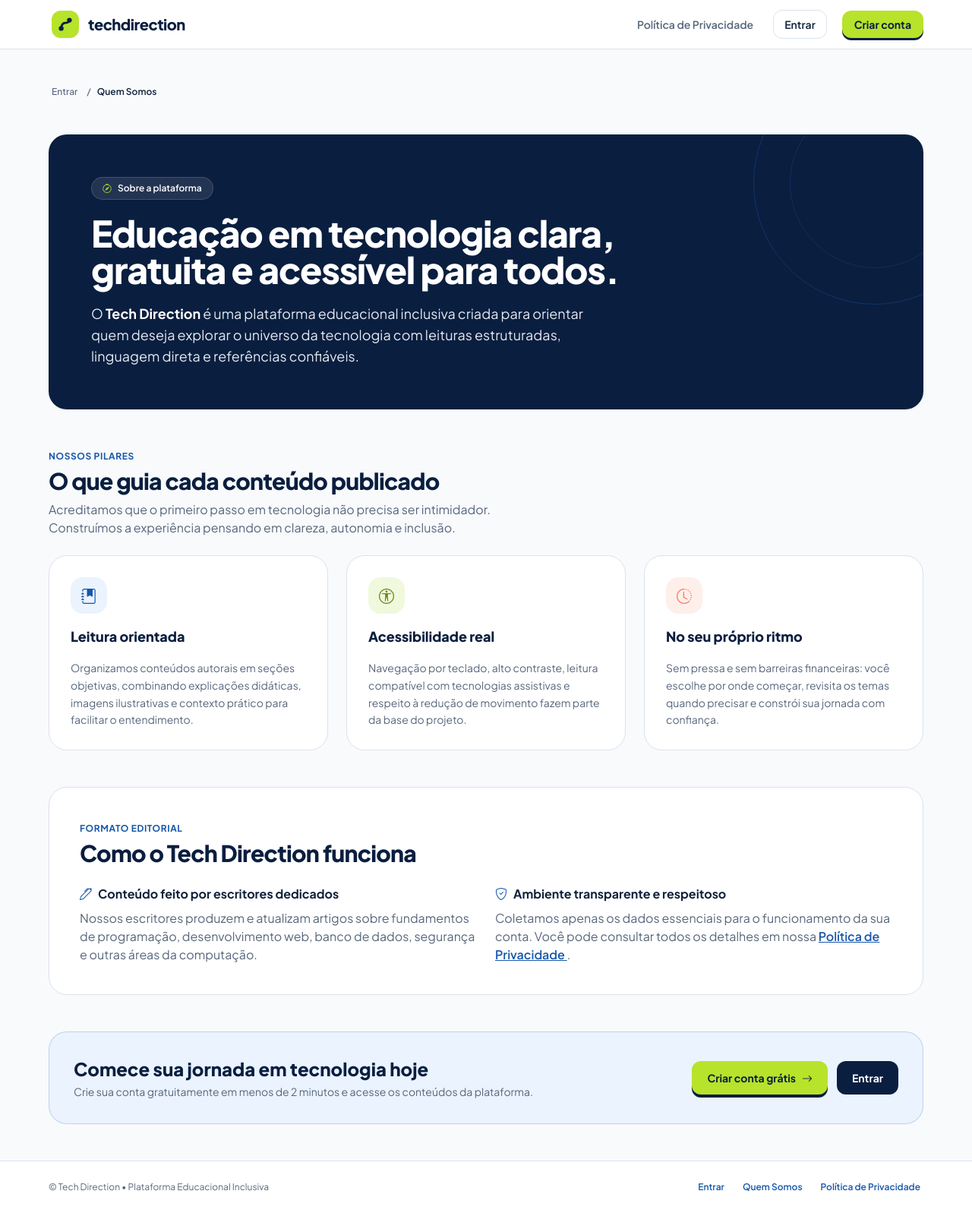
After one commit to DevFernando06/Tech-Direction, a Flask app: page /quem-somos in a window 1280 px wide. The commit adds this page. Shown: the whole page at 76% size. Run offline with Flask 3, Linux system fonts and the light colour scheme; some libraries are stand-ins or nearby versions.

Commit message:
feat(navegacao): remove links mortos e cria paginas institucionais
    - Remove links mortos (href='#') do header, footer e telas de autenticacao
    - Cria rotas e templates para 'Quem Somos' e 'Politica de Privacidade'
    - Ajusta checkbox de termos no cadastro para linkar na Politica de Privacidade
    - Corrige acao de sair da conta no perfil para chamar rota de logout

```diff
--- a/app.py
+++ b/app.py
@@ -174,6 +174,7 @@ def injetar_usuario():
     """Deixa o nome e as iniciais disponíveis em TODOS os templates (header, sidebar...)."""
     nome = session.get("nome", "")
     return {
+        "usuario_logado": "usuario_id" in session,
         "usuario_nome": nome,
         "usuario_iniciais": iniciais(nome),
         "modo_dev_sem_login": app.config.get("MODO_DEV_SEM_LOGIN", False),
@@ -293,7 +294,7 @@ def cad_user_post():
     elif len(senha) < TAMANHO_MIN_SENHA:
         erro = f"A senha deve ter pelo menos {TAMANHO_MIN_SENHA} caracteres."
     elif not aceitou_termos:
-        erro = "Você precisa aceitar os Termos de Uso e a Política de Privacidade."
+        erro = "Você precisa aceitar a Política de Privacidade."
     elif buscar_por_email(email):
         erro = "Esse e-mail já está cadastrado."
 
@@ -677,6 +678,17 @@ def perfil_post():
     return redirect(url_for("perfil"))
 
 
+# ---------- PÁGINAS INSTITUCIONAIS (PÚBLICAS) ----------
+@app.get("/quem-somos")
+def quem_somos():
+    return render_template("quem_somos.html")
+
+
+@app.get("/politica-de-privacidade")
+def politica_privacidade():
+    return render_template("politica_privacidade.html")
+
+
 @app.get("/logout")
 def logout():
     session.clear()
--- a/templates/perfil.html
+++ b/templates/perfil.html
@@ -231,7 +231,7 @@
 
                     <footer class="mt-6 pt-6 border-t border-line">
                         <a
-                            href="{{ url_for('login') }}"
+                            href="{{ url_for('logout') }}"
                             class="w-full py-2.5 px-4 rounded-xl text-danger hover:bg-red-50 font-semibold text-xs sm:text-sm flex items-center justify-center gap-1.5 transition-colors focus-visible:outline-none focus-visible:ring-2 focus-visible:ring-danger"
                         >
                             <i class="bi bi-box-arrow-right" aria-hidden="true"></i>
--- /dev/null
+++ b/templates/quem_somos.html
@@ -0,0 +1,229 @@
+{% extends 'base.html' %}
+
+{% block title %}Quem Somos - Tech Direction{% endblock %}
+
+{% block header %}
+    {% if usuario_logado %}
+        {% include 'partils/header.html' %}
+    {% else %}
+        <header class="sticky top-0 z-40 bg-white/95 backdrop-blur-md border-b border-line shadow-xs">
+            <div class="max-w-[76rem] mx-auto px-4 sm:px-6 lg:px-8 h-16 flex items-center justify-between gap-4">
+                <a href="{{ url_for('login') }}" class="flex items-center gap-2.5 sm:gap-3 focus-visible:outline-none focus-visible:ring-2 focus-visible:ring-brand-lime rounded-lg p-1 min-w-0" aria-label="Tech Direction - Ir para a tela de login">
+                    <img src="{{ url_for('static', filename='img/logo.svg') }}" alt="Logo Tech Direction" width="36" height="36" class="w-9 h-9 rounded-xl shrink-0 shadow-sm">
+                    <span class="text-lg sm:text-xl font-extrabold tracking-tight text-brand-dark truncate">techdirection</span>
+                </a>
+
+                <nav aria-label="Menu institucional" class="flex items-center gap-3 sm:gap-5">
+                    <a
+                        href="{{ url_for('politica_privacidade') }}"
+                        class="hidden sm:inline-block text-xs sm:text-sm font-semibold text-muted hover:text-brand-blue transition-colors focus-visible:outline-none focus-visible:ring-2 focus-visible:ring-brand-lime rounded px-1.5 py-1"
+                    >
+                        Política de Privacidade
+                    </a>
+                    <a
+                        href="{{ url_for('login') }}"
+                        class="py-2 px-3.5 rounded-xl border border-line bg-white hover:bg-slate-50 text-ink font-semibold text-xs sm:text-sm transition-colors focus-visible:outline-none focus-visible:ring-2 focus-visible:ring-brand-lime"
+                    >
+                        Entrar
+                    </a>
+                    <a
+                        href="{{ url_for('cad_user') }}"
+                        class="py-2 px-4 rounded-xl bg-brand-lime hover:bg-[#aedf1e] text-brand-dark font-bold text-xs sm:text-sm shadow-[0_3px_0_0_#0A1E3F] active:translate-y-[1px] active:shadow-none transition-all focus-visible:outline-none focus-visible:ring-2 focus-visible:ring-brand-lime"
+                    >
+                        Criar conta
+                    </a>
+                </nav>
+            </div>
+        </header>
+    {% endif %}
+{% endblock %}
+
+{% block content %}
+<div class="flex-1 flex relative">
+    {% if usuario_logado %}
+        {% include 'partils/sidebar.html' %}
+    {% endif %}
+
+    <main class="flex-1 min-w-0 max-w-[76rem] w-full mx-auto px-4 sm:px-6 lg:px-8 py-8 sm:py-12 space-y-10 sm:space-y-12" id="main-content" tabindex="-1">
+        <!-- Breadcrumb -->
+        <nav aria-label="Breadcrumb">
+            <ol class="flex flex-wrap items-center gap-2 text-xs text-muted font-medium list-none p-0 m-0">
+                <li>
+                    <a
+                        href="{{ url_for('dashboard') if usuario_logado else url_for('login') }}"
+                        class="hover:text-brand-blue focus-visible:outline-none focus-visible:ring-2 focus-visible:ring-brand-lime rounded px-1 py-0.5"
+                    >
+                        {{ 'Início' if usuario_logado else 'Entrar' }}
+                    </a>
+                </li>
+                <li aria-hidden="true">/</li>
+                <li><span class="text-ink font-semibold" aria-current="page">Quem Somos</span></li>
+            </ol>
+        </nav>
+
+        <!-- Hero Institucional -->
+        <section aria-labelledby="about-heading" class="bg-brand-dark text-white rounded-3xl p-8 sm:p-12 lg:p-14 relative overflow-hidden shadow-sm">
+            <div class="absolute -right-24 -top-24 w-80 h-80 rounded-full border border-brand-blue/40 pointer-events-none" aria-hidden="true"></div>
+            <div class="absolute -right-12 -top-12 w-56 h-56 rounded-full border border-brand-blue/30 pointer-events-none" aria-hidden="true"></div>
+
+            <div class="relative z-10 max-w-3xl space-y-5">
+                <p class="inline-flex items-center gap-2 px-3.5 py-1.5 rounded-full bg-white/10 border border-white/15 text-xs font-semibold text-white w-fit">
+                    <i class="bi bi-compass text-brand-lime" aria-hidden="true"></i>
+                    <span>Sobre a plataforma</span>
+                </p>
+
+                <h1 id="about-heading" class="text-3xl sm:text-4xl lg:text-5xl font-extrabold tracking-tight leading-[1.1]">
+                    Educação em tecnologia clara, gratuita e acessível para todos.
+                </h1>
+
+                <p class="text-slate-200 text-base sm:text-lg leading-relaxed max-w-2xl">
+                    O <strong class="text-white font-bold">Tech Direction</strong> é uma plataforma educacional inclusiva criada para orientar quem deseja explorar o universo da tecnologia com leituras estruturadas, linguagem direta e referências confiáveis.
+                </p>
+            </div>
+        </section>
+
+        <!-- Pilares / Valores -->
+        <section aria-labelledby="pillars-heading" class="space-y-6">
+            <header class="max-w-2xl">
+                <span class="text-xs font-bold tracking-wider text-brand-blue uppercase">NOSSOS PILARES</span>
+                <h2 id="pillars-heading" class="text-2xl sm:text-3xl font-extrabold text-brand-dark tracking-tight mt-1">
+                    O que guia cada conteúdo publicado
+                </h2>
+                <p class="text-sm sm:text-base text-muted mt-2 leading-relaxed">
+                    Acreditamos que o primeiro passo em tecnologia não precisa ser intimidador. Construímos a experiência pensando em clareza, autonomia e inclusão.
+                </p>
+            </header>
+
+            <div class="grid grid-cols-1 md:grid-cols-3 gap-6">
+                <article class="bg-white rounded-3xl border border-line p-6 sm:p-7 shadow-xs space-y-4">
+                    <span class="w-12 h-12 rounded-2xl bg-[#EAF3FE] text-brand-blue flex items-center justify-center text-xl" aria-hidden="true">
+                        <i class="bi bi-journal-bookmark-fill"></i>
+                    </span>
+                    <h3 class="text-lg font-extrabold text-brand-dark">Leitura orientada</h3>
+                    <p class="text-sm text-muted leading-relaxed">
+                        Organizamos conteúdos autorais em seções objetivas, combinando explicações didáticas, imagens ilustrativas e contexto prático para facilitar o entendimento.
+                    </p>
+                </article>
+
+                <article class="bg-white rounded-3xl border border-line p-6 sm:p-7 shadow-xs space-y-4">
+                    <span class="w-12 h-12 rounded-2xl bg-[#F0F8DD] text-[#6d8714] flex items-center justify-center text-xl" aria-hidden="true">
+                        <i class="bi bi-universal-access-circle"></i>
+                    </span>
+                    <h3 class="text-lg font-extrabold text-brand-dark">Acessibilidade real</h3>
+                    <p class="text-sm text-muted leading-relaxed">
+                        Navegação por teclado, alto contraste, leitura compatível com tecnologias assistivas e respeito à redução de movimento fazem parte da base do projeto.
+                    </p>
+                </article>
+
+                <article class="bg-white rounded-3xl border border-line p-6 sm:p-7 shadow-xs space-y-4">
+                    <span class="w-12 h-12 rounded-2xl bg-[#FFEFEA] text-brand-coral flex items-center justify-center text-xl" aria-hidden="true">
+                        <i class="bi bi-clock-history"></i>
+                    </span>
+                    <h3 class="text-lg font-extrabold text-brand-dark">No seu próprio ritmo</h3>
+                    <p class="text-sm text-muted leading-relaxed">
+                        Sem pressa e sem barreiras financeiras: você escolhe por onde começar, revisita os temas quando precisar e constrói sua jornada com confiança.
+                    </p>
+                </article>
+            </div>
+        </section>
+
+        <!-- Como funciona -->
+        <section aria-labelledby="how-heading" class="bg-white rounded-3xl border border-line p-6 sm:p-10 shadow-xs space-y-6">
+            <header class="max-w-2xl">
+                <span class="text-xs font-bold tracking-wider text-brand-blue uppercase">FORMATO EDITORIAL</span>
+                <h2 id="how-heading" class="text-2xl sm:text-3xl font-extrabold text-brand-dark tracking-tight mt-1">
+                    Como o Tech Direction funciona
+                </h2>
+            </header>
+
+            <div class="grid grid-cols-1 md:grid-cols-2 gap-6 text-sm sm:text-base text-muted leading-relaxed">
+                <div class="space-y-2">
+                    <h3 class="text-base font-bold text-ink flex items-center gap-2">
+                        <i class="bi bi-pen text-brand-blue" aria-hidden="true"></i>
+                        <span>Conteúdo feito por escritores dedicados</span>
+                    </h3>
+                    <p>
+                        Nossos escritores produzem e atualizam artigos sobre fundamentos de programação, desenvolvimento web, banco de dados, segurança e outras áreas da computação.
+                    </p>
+                </div>
+
+                <div class="space-y-2">
+                    <h3 class="text-base font-bold text-ink flex items-center gap-2">
+                        <i class="bi bi-shield-check text-brand-blue" aria-hidden="true"></i>
+                        <span>Ambiente transparente e respeitoso</span>
+                    </h3>
+                    <p>
+                        Coletamos apenas os dados essenciais para o funcionamento da sua conta. Você pode consultar todos os detalhes em nossa
+                        <a href="{{ url_for('politica_privacidade') }}" class="font-semibold text-brand-blue underline hover:text-brand-action focus-visible:outline-none focus-visible:ring-2 focus-visible:ring-brand-lime rounded">
+                            Política de Privacidade
+                        </a>.
+                    </p>
+                </div>
+            </div>
+        </section>
+
+        <!-- Chamada para ação -->
+        <section aria-labelledby="cta-heading" class="bg-brand-light/50 border border-brand-blue/20 rounded-3xl p-6 sm:p-8 flex flex-col sm:flex-row sm:items-center justify-between gap-6">
+            <div class="space-y-1">
+                <h2 id="cta-heading" class="text-xl sm:text-2xl font-extrabold text-brand-dark">
+                    {% if usuario_logado %}
+                        Pronto para continuar suas leituras?
+                    {% else %}
+                        Comece sua jornada em tecnologia hoje
+                    {% endif %}
+                </h2>
+                <p class="text-sm text-muted">
+                    {% if usuario_logado %}
+                        Volte para o painel inicial e explore os conteúdos disponíveis na plataforma.
+                    {% else %}
+                        Crie sua conta gratuitamente em menos de 2 minutos e acesse os conteúdos da plataforma.
+                    {% endif %}
+                </p>
+            </div>
+
+            <div class="flex flex-wrap items-center gap-3 shrink-0">
+                {% if usuario_logado %}
+                    <a
+                        href="{{ url_for('dashboard') }}"
+                        class="py-3 px-5 rounded-xl bg-brand-lime hover:bg-[#aedf1e] text-brand-dark font-bold text-sm inline-flex items-center gap-2 shadow-[0_4px_0_0_#0A1E3F] active:translate-y-[2px] active:shadow-none transition-all focus-visible:outline-none focus-visible:ring-2 focus-visible:ring-brand-lime"
+                    >
+                        <span>Ir para o Início</span>
+                        <i class="bi bi-arrow-right" aria-hidden="true"></i>
+                    </a>
+                {% else %}
+                    <a
+                        href="{{ url_for('cad_user') }}"
+                        class="py-3 px-5 rounded-xl bg-brand-lime hover:bg-[#aedf1e] text-brand-dark font-bold text-sm inline-flex items-center gap-2 shadow-[0_4px_0_0_#0A1E3F] active:translate-y-[2px] active:shadow-none transition-all focus-visible:outline-none focus-visible:ring-2 focus-visible:ring-brand-lime"
+                    >
+                        <span>Criar conta grátis</span>
+                        <i class="bi bi-arrow-right" aria-hidden="true"></i>
+                    </a>
+                    <a
+                        href="{{ url_for('login') }}"
+                        class="py-3 px-5 rounded-xl bg-brand-dark hover:bg-slate-800 text-white font-bold text-sm inline-flex items-center gap-2 transition-colors focus-visible:outline-none focus-visible:ring-2 focus-visible:ring-brand-lime"
+                    >
+                        <span>Entrar</span>
+                    </a>
+                {% endif %}
+            </div>
+        </section>
+    </main>
+</div>
+{% endblock %}
+
+{% block footer %}
+    {% if usuario_logado %}
+        {% include 'partils/footer.html' %}
+    {% else %}
+        <footer class="mt-auto border-t border-line bg-white py-6 text-center text-xs text-muted">
+            <div class="max-w-[76rem] mx-auto px-4 sm:px-6 lg:px-8 flex flex-col sm:flex-row items-center justify-between gap-4">
+                <p>&copy; Tech Direction &bull; Plataforma Educacional Inclusiva</p>
+                <nav aria-label="Links do rodapé" class="flex flex-wrap items-center justify-center gap-4 text-brand-blue font-semibold">
+                    <a href="{{ url_for('login') }}" class="hover:underline focus-visible:outline-none focus-visible:ring-2 focus-visible:ring-brand-lime rounded px-1 py-0.5">Entrar</a>
+                    <a href="{{ url_for('quem_somos') }}" class="hover:underline focus-visible:outline-none focus-visible:ring-2 focus-visible:ring-brand-lime rounded px-1 py-0.5">Quem Somos</a>
+                    <a href="{{ url_for('politica_privacidade') }}" class="hover:underline focus-visible:outline-none focus-visible:ring-2 focus-visible:ring-brand-lime rounded px-1 py-0.5">Política de Privacidade</a>
+                </nav>
+            </div>
+        </footer>
+    {% endif %}
+{% endblock %}
```
Also changed, not shown: templates/login/cad_user.html (+12 -9 lines), templates/login/login.html (+10 -5 lines), templates/partils/footer.html (+4 -4 lines), templates/partils/header.html (+9 -2 lines), templates/politica_privacidade.html (added, +203 -0 lines).
